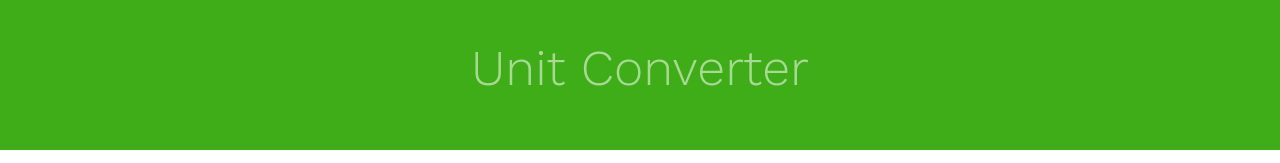
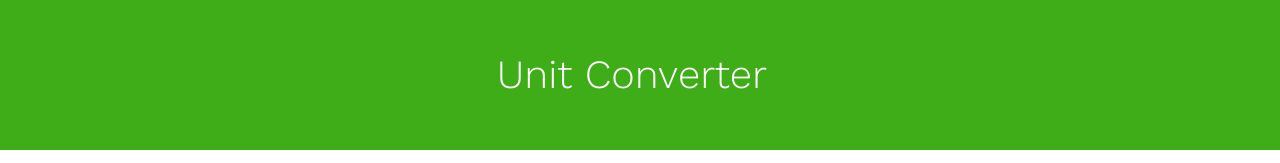
Before and after one commit to cyprste2717218/Unit-Converter-App, a React (Create React App) app: page / in a window 1280 px wide. Shown: the top 163 px of the page. Built offline with nearby package versions, Linux system fonts and the light colour scheme.

Commit message:
fixed navbar title text by using navbar.brand element

```diff
--- a/src/App.js
+++ b/src/App.js
@@ -177,7 +177,7 @@ class App extends React.Component {
       <>
       <Navbar variant="dark" style={{ backgroundColor: "#3EAD17", height: "150px" }}>
         <Container style={{display: "flex", justifyContent: "center"}}>
-         <p className='navbar-text app-font text-center'>Unit Converter</p>
+          <Navbar.Brand className='app-font text-center' style={{fontSize: "2.5em"}}>Unit Converter</Navbar.Brand>
         </Container>
 
       </Navbar>
```
